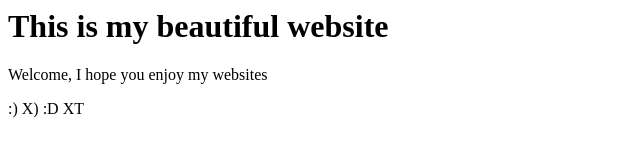
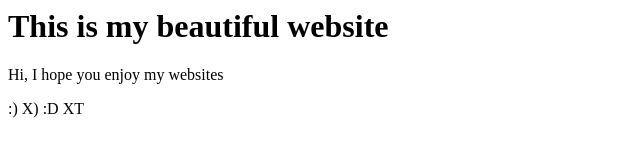
Before and after one commit to sreekanta45/Awosome-Repo, a plain HTML site: page index.html in a window 1280 px wide. Shown: the full height of the page, 0-640 px from the left. Drawn offline with Linux system fonts and the light colour scheme.

Commit message:
Changed Welcome to Hi

```diff
--- a/index.html
+++ b/index.html
@@ -1,6 +1,6 @@
 <html>
 <title>THis is my website</title>
 <h1>This is my beautiful website</h1>
-<p>Welcome, I hope you enjoy my websites</p>
+<p>Hi, I hope you enjoy my websites</p>
 <p>:) X) :D XT</p>
 </html>
```
